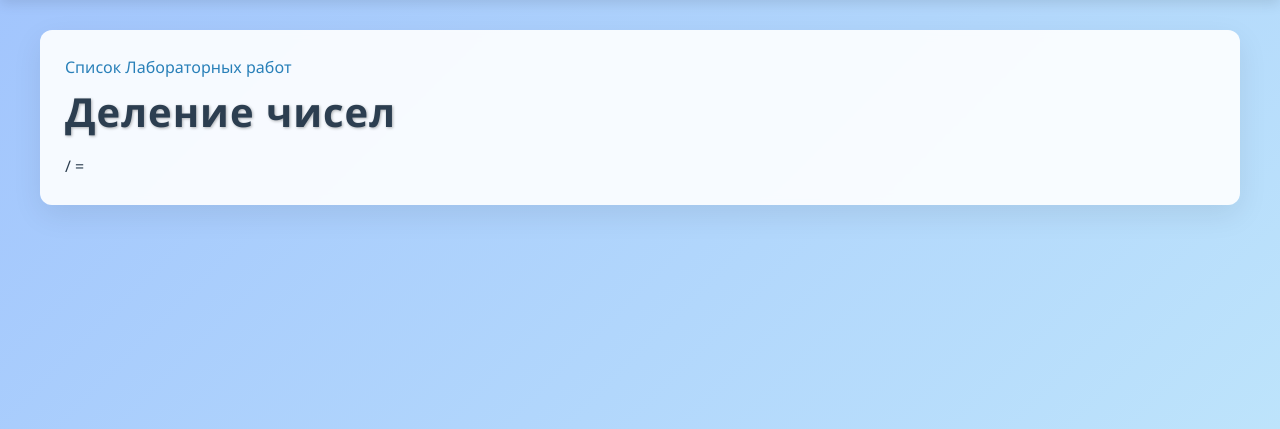
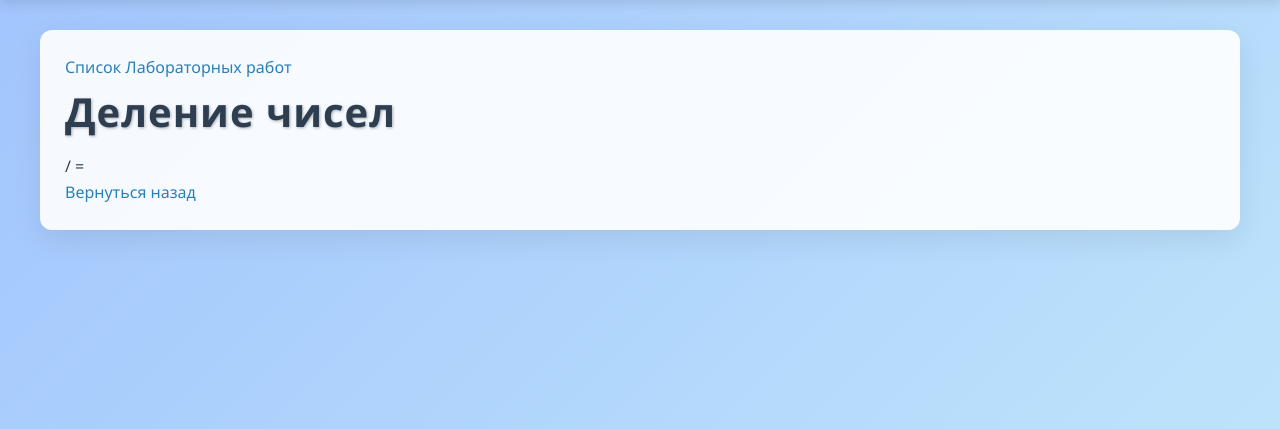
Before and after one commit to skyinspirer/web-back-labs, a Flask app: template templates/lab4/div.html in a window 1280 px wide. Shown: the part 66-495 px from the top of the page. Run offline with Flask 3, Linux system fonts and the light colour scheme; the template is opened without the code that fills it, so the values that code supplies are empty.

Commit message:
деление

```diff
--- a/templates/lab4/div.html
+++ b/templates/lab4/div.html
@@ -3,10 +3,15 @@
 {% block lab %}Деление чисел{% endblock %}
 
 {% block main %}
+
+    <br>
     {% if error %}
         {{ error }}
         {% else %}
     <h1>Деление чисел</h1>
     {{ x1 }} / {{ x2 }} = {{ result }}
     {% endif %}
+
+    <br>
+    <a href="/lab4/div-form">Вернуться назад</a>
 {% endblock %}
```
